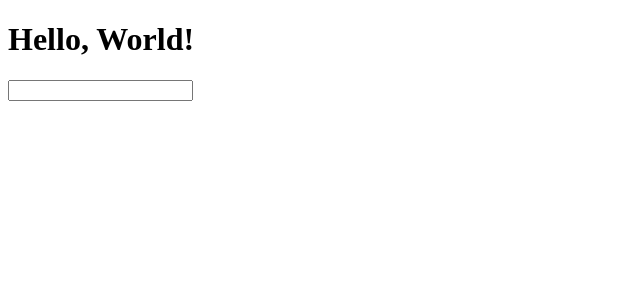
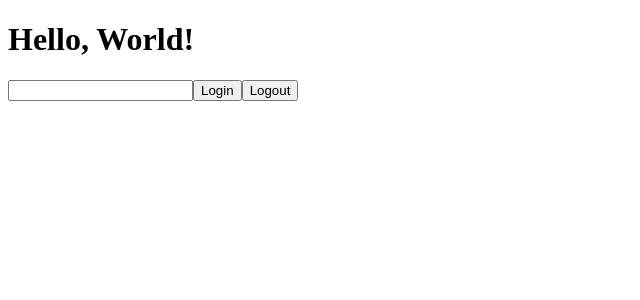
Before and after one commit to karenngomes/app-with-context, a React (Create React App) app: page / in a window 1280 px wide. Shown: the top 300 px of the page, without its empty margins (0-640 px from the left). Built offline with nearby package versions, Linux system fonts and the light colour scheme.

Commit message:
feat: change context by localStorage

```diff
--- a/src/App.js
+++ b/src/App.js
@@ -1,18 +1,14 @@
 import Profile from "./components/profile";
-import { useAuth } from "./providers/auth";
+import Login from "./components/login";
 
 function App() {
-  const { user, setUser } = useAuth();
-  console.log(user);
 
   return (
     <div className="App">
       <h1>Hello, World!</h1>
-      <input
-        type="text"
-        onChange={(event) => setUser({ name: event.target.value })}
-      />
+
       <Profile />
+      <Login />
     </div>
   );
 }
--- /dev/null
+++ b/src/components/login.js
@@ -0,0 +1,34 @@
+import { useState } from "react";
+import { useAuth } from "../providers/auth";
+
+function Login() {
+  const [input, setInput] = useState({
+    name: "",
+  });
+  const { setUser } = useAuth();
+
+  const handleLogin = () => {
+    localStorage.setItem("user", JSON.stringify(input));
+
+    setUser(input);
+  };
+
+  const handleLogout = () => {
+    localStorage.removeItem("user");
+
+    setUser({ name: "" });
+  };
+
+  return (
+    <div>
+      <input
+        type="text"
+        onChange={(event) => setInput({ name: event.target.value })}
+      />
+      <button onClick={handleLogin}>Login</button>
+      <button onClick={handleLogout}>Logout</button>
+    </div>
+  );
+}
+
+export default Login;
--- a/src/providers/auth.js
+++ b/src/providers/auth.js
@@ -3,9 +3,19 @@ import React from "react";
 export const AuthContext = React.createContext({});
 
 export default function AuthProvider({ children }) {
-  const [user, setUser] = React.useState({
-    name: "",
-  });
+  const [user, setUser] = React.useState({});
+
+  React.useEffect(() => {
+    const userStorage = localStorage.getItem("user");
+
+    if (userStorage) {
+      setUser(JSON.parse(userStorage));
+    } else {
+      setUser({
+        name: "",
+      });
+    }
+  }, []);
 
   return (
     <AuthContext.Provider value={{ user, setUser }}>
```
